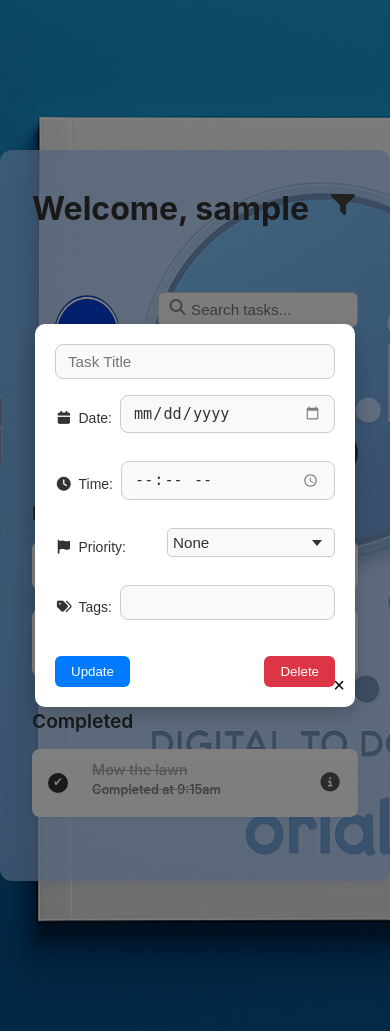
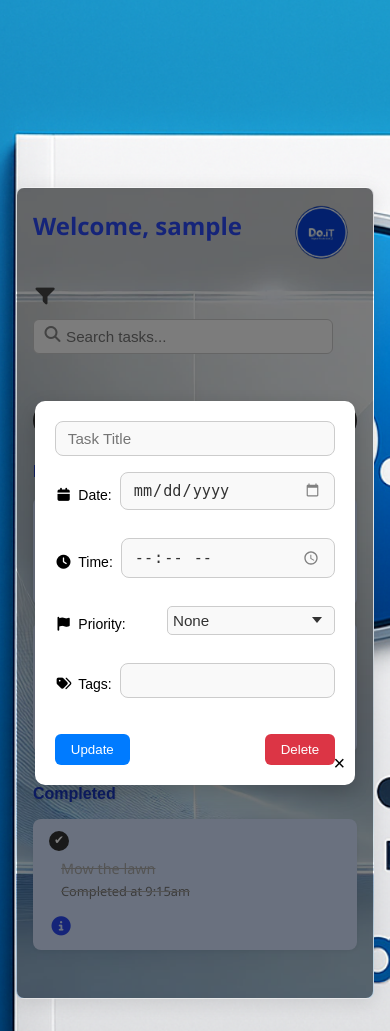
Before and after one commit to Faculty-of-Computing/TodoApp, a Flask app: template templates/add.html in a window 390 px wide. Run offline with Flask 3, Linux system fonts and the light colour scheme; the template is opened without the code that fills it, so the values that code supplies are empty; the visitor is signed in with stand-in values (Sample User, id 1); some libraries are stand-ins or nearby versions.

Commit message:
updated code

```diff
--- a/templates/add.html
+++ b/templates/add.html
@@ -14,42 +14,49 @@
     }
 
        body {
+      -webkit-font-smoothing: antialiased;
+      -moz-osx-font-smoothing: grayscale;
+      border-radius: 16px;
+      font-family: 'Segoe UI', sans-serif;
       background: url('uu.png') no-repeat center center/cover;
-      font-family: -apple-system, BlinkMacSystemFont, "Segoe UI", Roboto, "Helvetica Neue", sans-serif;
-      background-color: #f7f7f7;
-      color: #333;
+      min-height: 115vh;
       display: flex;
       justify-content: center;
       align-items: center;
-      height: 100vh;
+      padding: 1rem;
     }
 
     main {
-  background-color: #a6cdfeb0;
+  background: url('it.webp') no-repeat center center/cover;
+  backdrop-filter: blur(3px);           /* reduce blur */
+  -webkit-backdrop-filter: blur(3px);   /* Safari support */
   padding: 2rem;
-  border-radius: 12px;
-  box-shadow: 0 4px 12px rgba(0, 0, 0, 0.06);
+  box-shadow: 0 4px 20px rgba(0, 0, 0, 0.1);
   margin: 2rem auto;
+  overflow: hidden;
   width: 100%;
-  max-width: 800px; /* allows wider layout */
+  max-width: 800px;
+  border-radius: 30px;
   box-sizing: border-box;
+  border: 1px solid rgba(255, 255, 255, 0.2);
+  position: relative;
 }
 
 
+
     h1 {
-      font-size: 4rem;
+      color: #2B49F3;
+      font-size: 2rem;
       line-height: 1.2;
-      text-align: left;             /* Align left */
-      margin-bottom: 3rem;          /* More bottom spacing for separation */
+      text-align: left;
+      margin-bottom: 2rem;
     }
 
-    label {
-      display: block;
-      margin-bottom: 0.5rem;
-      font-weight: 500;
-      text-align: left;
-      font-size: 0.9rem;
+    @media (min-width: 768px) {
+      h1 { font-size: 3rem; }
     }
+
+    label { display: block; margin-bottom: 0.5rem; font-weight: 500; font-size: 0.9rem; }
 
     input[type="text"] {
       width: 100%;
@@ -60,115 +67,64 @@
       transition: border-color 0.3s ease;
     }
 
-    input[type="text"]:focus {
-      outline: none;
-      border-color: #333;
-    }
+    input[type="text"]:focus { outline: none; border-color: #333; }
 
-    @media (min-width: 768px) {
-      /* h1 {
-        font-size: 4rem;
-        line-height: 1.2;
-      } */
-
-      input[type="text"] {
-        font-size: 1.1rem;
-      }
-    }
-
-    .todo-list {
-    list-style: none;
-    padding: 0;
-    margin: 0 0 2rem;
-    display: flex;
-    flex-direction: column;
-    gap: 1.2rem;
-    }
+    .todo-list { list-style: none; padding: 0; margin: 0 0 2rem; display: flex; flex-direction: column; gap: 1rem; }
 
     .todo-item {
       display: flex;
       align-items: center;
       justify-content: space-between;
-    background-color: #fefefe;
+      background-color: #D6E4FF;
       padding: 0.75rem 1rem;
       border-radius: 8px;
+      color: #333333;
       box-shadow: 0 1px 4px rgba(0,0,0,0.05);
     }
 
-    .todo-item label {
-    flex: 1;
-    margin-left: 0.75rem;
-    font-weight: 500;
+    .todo-item label { flex: 1; margin-left: 0.75rem; font-weight: 500; }
+
+    .timestamp { display: block; font-size: 0.8rem; color: #666; margin-top: 0.25rem; }
+
+    .info-btn { background: none; border: none; font-size: 1.2rem; cursor: pointer; color: #2B49F3; }
+
+    .add-task-wrapper { display: flex; justify-content: flex-end; margin-top: 2rem; }
+
+    .add-btn {
+      display: flex; align-items: center; gap: 0.5rem; background-color: #2B49F3;
+      color: white; padding: 0.75rem 1rem; border: none; border-radius: 24px;
+      cursor: pointer; font-size: 1rem; transition: width 0.3s ease, padding 0.3s ease, background 0.3s ease;
+      white-space: nowrap; overflow: hidden; width: 48px;
     }
 
-    .timestamp {
-    display: block;
-    font-size: 0.8rem;
-    color: #666;
-    margin-top: 0.25rem;
+    .add-btn .text { opacity: 0; transition: opacity 0.2s ease, margin 0.3s ease; margin-left: 0; }
+    .add-btn:hover { width: auto; padding-right: 1.5rem; background-color: #1A3ACB; }
+    .add-btn:hover .text { opacity: 1; margin-left: 0.5rem; }
+
+    .todo-item.completed label { color: #888888; text-decoration: line-through; }
+
+    .todo-item input[type="checkbox"] {
+      appearance: none; width: 20px; height: 20px; border: 2px solid #888; border-radius: 50%;
+      background-color: #fff; cursor: pointer; position: relative; margin-right: 0.75rem;
+      transition: background-color 0.2s ease, border-color 0.2s ease;
     }
 
-    .info-btn {
-    background: none;
-    border: none;
-    font-size: 1.2rem;
-    cursor: pointer;
-    color: #555;
+    .todo-item input[type="checkbox"]:checked {
+      background-color: #333; border-color: #333;
     }
 
-    .add-task-container {
-    position: relative;
-    display: inline-block;
-    margin-top: 1rem;
-    }
-
-    .add-btn {
-    font-size: 1.75rem;
-    width: 48px;
-    height: 48px;
-    border-radius: 50%;
-    border: none;
-    background-color: #333;
-    color: #fff;
-    cursor: pointer;
-    transition: background 0.3s ease;
-    }
-
-    .add-btn:hover {
-    background-color: #555;
-    }
-
-    .add-label {
-    position: absolute;
-    top: 50%;
-    left: 60px;
-    transform: translateY(-50%);
-    opacity: 0;
-    pointer-events: none;
-    font-size: 0.95rem;
-    color: #333;
-    transition: opacity 0.3s ease;
-    }
-
-    .add-task-container:hover .add-label {
-    opacity: 1;
+    .todo-item input[type="checkbox"]:checked::after {
+      content: "✔"; position: absolute; top: 50%; left: 50%; transform: translate(-50%, -55%);
+      font-size: 0.75rem; color: white; line-height: 1;
     }
 
     .todo-header {
-  display: flex;
-  align-items: flex-start; /* Align everything to the top */
-  justify-content: space-between;
-  gap: 1rem;
-  margin-bottom: 2rem;
-  flex-wrap: wrap;
-  padding-top: 0.5rem;
+      display: flex; align-items: flex-start; justify-content: space-between;
+      gap: 1rem; margin-bottom: 2rem; flex-wrap: wrap; padding-top: 0.5rem;
     }
 
-.todo-header h1 {
-  font-size: 2.5rem;
-  flex-shrink: 0; /* don’t shrink title */
-  margin-right: auto; /* push remaining items to the right */
-}
+    .todo-header h1 { font-size: 2rem; flex-shrink: 0; margin-right: auto; }
+    .filter-btn { background: none; border: none; font-size: 1.5rem; cursor: pointer; color: #2B49F3; flex-shrink: 0; }
 
 .filter-btn {
   background: none;
@@ -446,11 +402,89 @@
     }
 
    .login-icon {
-    display: block;
-    width: 90px;
-    height: 90px;
-    border-radius: 50px;
-    margin: 0 auto 15px auto;
+  position: absolute;
+  top: 1rem;   /* distance from top */
+  right: 1rem; /* distance from right */
+  width: 20%;  /* adjust size as needed */
+  height: auto;
+  z-index: 100; /* keep it on top of other elements */
+}
+
+
+    /* Mobile-first adjustments */
+@media (max-width: 600px) {
+  body {
+    padding: 1rem;
+    height: auto; /* allow scroll if needed */
+  }
+
+  main {
+    padding: 1rem;
+    margin: 0;
+    width: 100%;
+    border-radius: 8px;
+  }
+
+  .todo-header {
+    flex-direction: column;
+    align-items: flex-start;
+    gap: 0.75rem;
+  }
+
+  .todo-header h1 {
+    font-size: 1.8rem;
+  }
+
+  .search-bar {
+    width: 100%; /* full width for search */
+  }
+
+  .add-btn {
+    width: 100%;
+    justify-content: center;
+    font-size: 1rem;
+  }
+
+  .todo-item {
+    flex-direction: column;
+    align-items: flex-start;
+    gap: 0.5rem;
+  }
+
+  .task-info-card {
+    width: 90%; /* make it fluid */
+    max-width: 350px;
+  }
+
+  .section-title {
+    font-size: 1rem;
+  }
+}
+
+/* Extra small devices (portrait phones <400px) */
+@media (max-width: 600px) {
+  .todo-header h1 {
+    font-size: 1.5rem;
+  }
+
+  .filter-btn {
+    font-size: 1.2rem;
+  }
+
+  .add-btn {
+    padding: 0.6rem;
+  }
+}
+h2 {
+  font-family: 'Poppins', sans-serif;
+  color: #1A3ACB;       /* Captivating, darker blue */
+  font-weight: 600;      /* Bold for emphasis */
+  text-shadow: 1px 1px 2px rgba(0,0,0,0.15); /* subtle shadow */
+}
+
+
+h2:hover {
+  color: #4A90E2; /* Accent blue on hover */
 }
 
   </style>
```
Also changed, not shown: templates/home.html (+115 -17 lines), templates/it.webp (added). Lines whose indentation alone changed are shown as unchanged.
